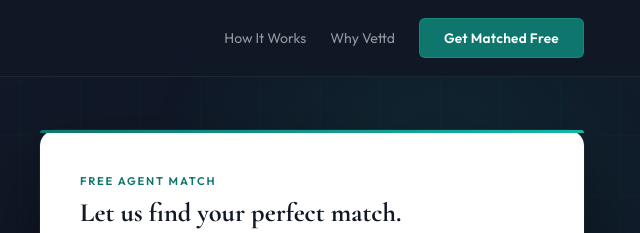
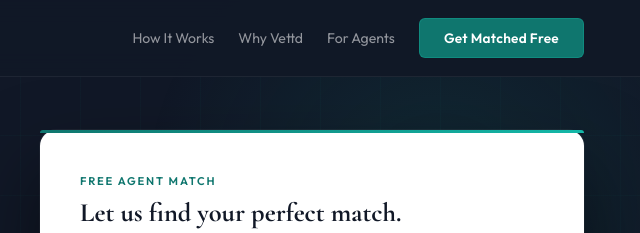
Before and after one commit to Chadandjess15/vettd-website, a plain HTML site: page index.html in a window 1280 px wide. Shown: the top 233 px of the page, 640-1280 px from the left. Drawn offline with nearby package versions, Linux system fonts and the light colour scheme; a script that the page names is missing.

Commit message:
Add files via upload

```diff
--- a/index.html
+++ b/index.html
@@ -562,6 +562,7 @@
   <div class="nav-right">
     <a href="#how" class="nav-link">How It Works</a>
     <a href="#why" class="nav-link">Why Vettd</a>
+    <a href="/agents.html" class="nav-link">For Agents</a>
     <a href="/form.html" class="nav-cta">Get Matched Free</a>
   </div>
 </nav>
@@ -795,6 +796,7 @@
       <a href="#how">How It Works</a>
       <a href="#why">Why Vettd</a>
       <a href="/form.html">Get Matched</a>
+      <a href="/agents.html">For Agents</a>
     </div>
     <div class="footer-col">
       <h4>Contact</h4>
```
